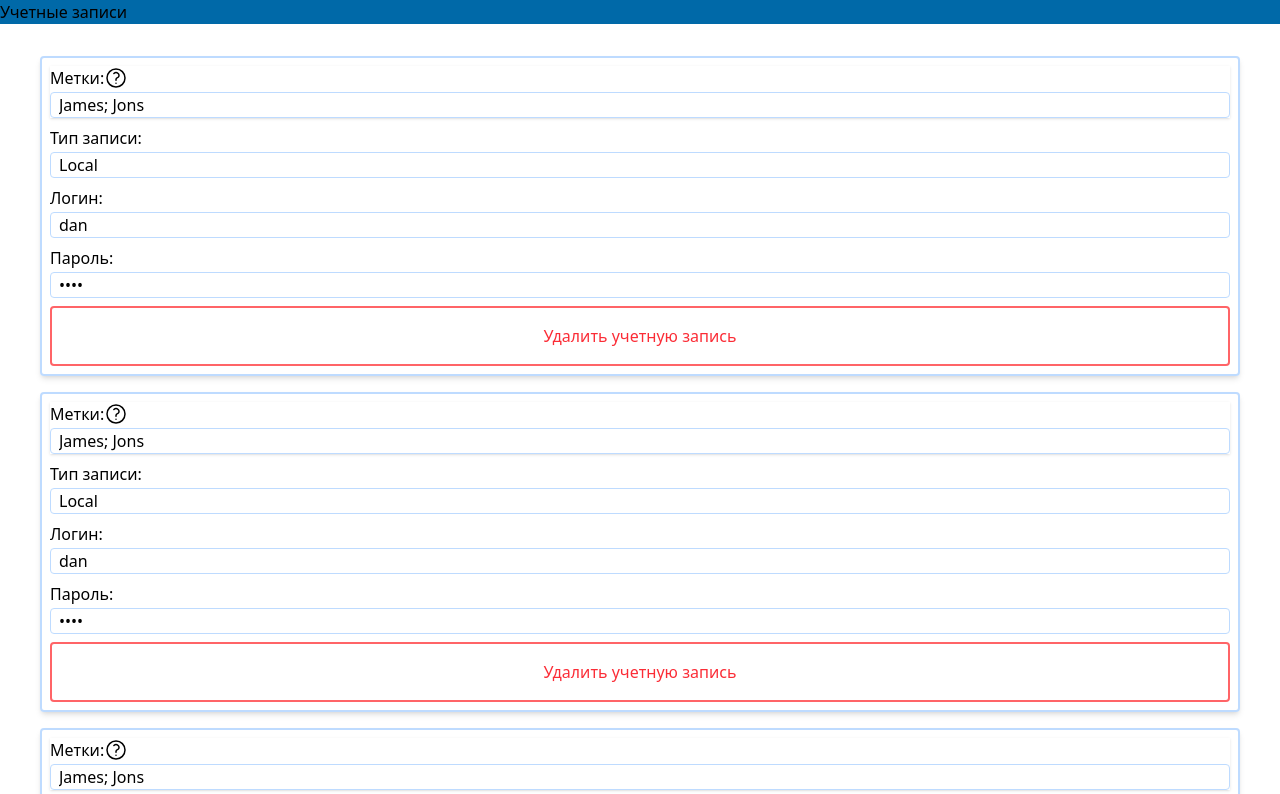
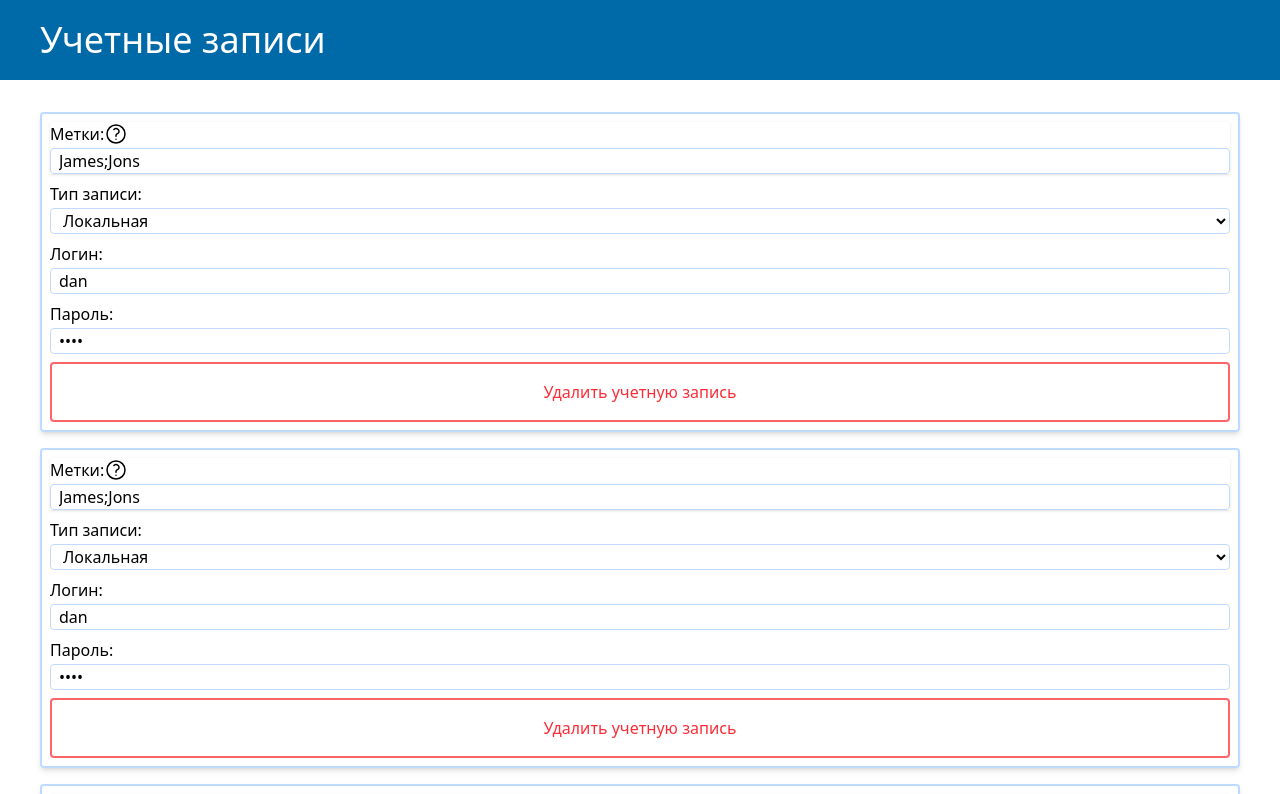
Before and after one commit to temirhanb/vue-users-form, a Vue app: page / in a window 1280 px wide. Shown: the top 794 px of the page. Built offline with nearby package versions, Linux system fonts and the light colour scheme; the HTML template or start-up script is replaced by a standard one.

Commit message:
- editing form

```diff
--- a/src/components/CreateUser.vue
+++ b/src/components/CreateUser.vue
@@ -1,6 +1,6 @@
 <script setup lang="ts">
 import { useUsersStore, type TNewUser } from "@/stores/usersStore";
-import { reactive, ref, watch, type Ref } from "vue";
+import { reactive, ref, watch, type Ref, watchEffect } from "vue";
 
 type TErrors = {
   markError: string;
@@ -12,7 +12,7 @@ const store = useUsersStore();
 const showForm: Ref<boolean> = ref(false);
 
 const handlerShowForm = () => {
-  showForm.value = !showForm.value;
+  store.addUser()
 };
 const newUser: TNewUser = reactive({
   mark: "",
@@ -27,7 +27,7 @@ const errors: Ref<TErrors> = ref({
   passwordError: "Пароль обязательное поле к заполнению",
 });
 
-watch(newUser, () => {
+watchEffect( () => {
   newUser.mark.length > 50
     ? (errors.value.markError = "Максимальная длина 50 символов")
     : (errors.value.markError = "");
@@ -86,7 +86,6 @@ console.log("newUser", newUser);
       <div class="ml-2 mr-2 mb-2 flex flex-col">
         <span class="mb-[2px]">Логин:</span>
         <input
-          maxlength="120"
           :class="{ 'border-red-500': errors.loginError !== '' }"
           v-model="newUser.login"
           class="border-[1px] outline-none pl-2 rounded border-blue-200"
@@ -98,7 +97,6 @@ console.log("newUser", newUser);
       <div v-if="newUser.type !== 'ldap'" class="ml-2 mr-2 mb-2 flex flex-col">
         <span class="mb-[2px]">Пароль:</span>
         <input
-          maxlength="120"
           :class="{ 'border-red-500': errors.passwordError !== '' }"
           v-model="newUser.password"
           class="border-[1px] outline-none pl-2 rounded border-blue-200"
@@ -109,7 +107,6 @@ console.log("newUser", newUser);
       </div>
     </div>
     <button
-      v-if="!showForm"
       @click="handlerShowForm"
       class="border-2 p-4 border-emerald-400 w-[100%] rounded"
     >
--- a/src/components/Header.vue
+++ b/src/components/Header.vue
@@ -1,7 +1,7 @@
 <script setup lang="ts"></script>
 
 <template>
-  <header class="bg-sky-700">
+  <header class="h-20 text-white text-4xl pl-10 bg-sky-700">
     <h1>Учетные записи</h1>
   </header>
 </template>
--- a/src/components/UsersList.vue
+++ b/src/components/UsersList.vue
@@ -1,10 +1,60 @@
 <script setup lang="ts">
 import { useUsersStore, type TUser } from "@/stores/usersStore";
+import { ref } from "vue";
 
 const store = useUsersStore();
 
+const markInput = ref("");
+
+console.log("markInput", markInput);
 const handlerDeleteUser = (item: TUser) => {
   store.deleteUser(item.id);
+};
+
+const handlerTest = (item: TUser, text: string, input: string) => {
+  switch (input) {
+    case "mark": {
+      const newUser: TUser = {
+        id: item.id,
+        mark: text.split(";").map((item: string) => ({ text: item })),
+        type: item.type,
+        login: item.login,
+        password: item.password,
+      };
+      return store.editUser(newUser);
+    }
+    case "type": {
+      console.log(123);
+      const newUser: TUser = {
+        id: item.id,
+        mark: item.mark,
+        type: text,
+        login: item.login,
+        password: item.password,
+      };
+      return store.editUser(newUser);
+    }
+    case "login": {
+      const newUser: TUser = {
+        id: item.id,
+        mark: item.mark,
+        type: item.type,
+        login: text,
+        password: item.password,
+      };
+      return store.editUser(newUser);
+    }
+    case "password": {
+      const newUser: TUser = {
+        id: item.id,
+        mark: item.mark,
+        type: item.type,
+        login: item.login,
+        password: text,
+      };
+      return store.editUser(newUser);
+    }
+  }
 };
 </script>
 
@@ -23,33 +73,37 @@ const handlerDeleteUser = (item: TUser) => {
           </div>
         </div>
         <input
-          disabled
+          @input="(event) => handlerTest(user, event.target.value, 'mark')"
           class="border-[1px] outline-none pl-2 rounded border-blue-200"
-          :value="user.mark.map(({ text }) => text).join('; ')"
+          :value="user.mark.map(({ text }) => text).join(';')"
         />
       </div>
       <div class="mx-2 mb-2 flex flex-col">
         <span class="mb-[2px]">Тип записи:</span>
-        <input
-          disabled
+        <select
+          v-model="user.type"
+          @input="(event) => handlerTest(user, event.target.value, 'type')"
           class="border-[1px] outline-none pl-2 rounded border-blue-200"
-          :value="user.type"
-        />
+        >
+          <option value="Local">Локальная</option>
+          <option value="LDAP">LDAP</option>
+        </select>
       </div>
       <div class="mx-2 mb-2 flex flex-col">
         <span class="mb-[2px]">Логин:</span>
         <input
           class="border-[1px] outline-none pl-2 rounded border-blue-200"
-          disabled
+          @input="(event) => handlerTest(user, event.target.value, 'login')"
           :value="user.login"
         />
       </div>
-      <div class="mx-2 mb-2 flex flex-col">
+      <div v-if="user.type !== 'ldap'" class="mx-2 mb-2 flex flex-col">
         <span class="mb-[2px]">Пароль:</span>
         <input
           type="password"
           class="border-[1px] outline-none pl-2 rounded border-blue-200"
-          disabled
+          @input="(event) => handlerTest(user, event.target.value, 'password')"
+
           :value="user.password"
         />
       </div>
--- a/src/stores/usersStore.ts
+++ b/src/stores/usersStore.ts
@@ -5,14 +5,9 @@ export type TUser = {
   mark: Array<{ text: string }>;
   type: string;
   login: string;
-  password: string;
+  password?: string;
 };
-export type TNewUser = {
-  mark: string;
-  type: string;
-  login: string;
-  password: string;
-};
+
 interface IState {
   usersList: TUser[];
 }
@@ -60,17 +55,23 @@ export const useUsersStore = defineStore("users", {
       console.log("payload", payload);
     },
 
-    addUser(payload: TNewUser) {
+    addUser() {
       const id = new Date();
       const newUser: TUser = {
         id: Number(id),
-        mark: payload.mark.split(";").map((item) => ({ text: item })),
-        type: payload.type,
-        password: payload.password,
-        login: payload.login,
+        mark: [{ text: "" }],
+        type: "Local",
+        password: "",
+        login: "",
       };
       console.log("newUser", newUser);
       this.usersList.push(newUser);
     },
+    editUser(payload: TUser) {
+      const updatedIdx = this.usersList.findIndex(
+        ({ id }) => id === payload.id
+      );
+      this.usersList[updatedIdx] = payload;
+    },
   },
 });
```
